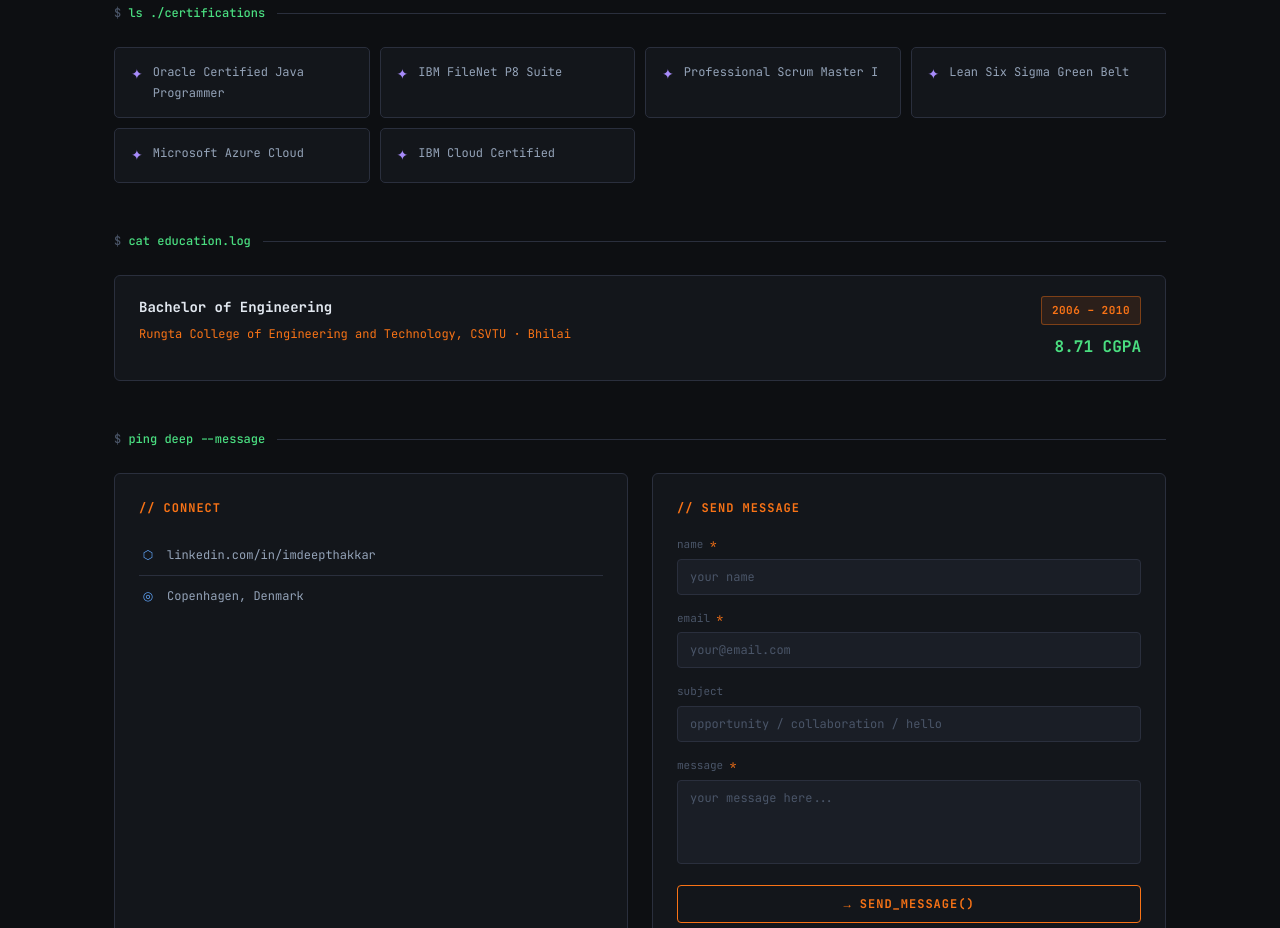
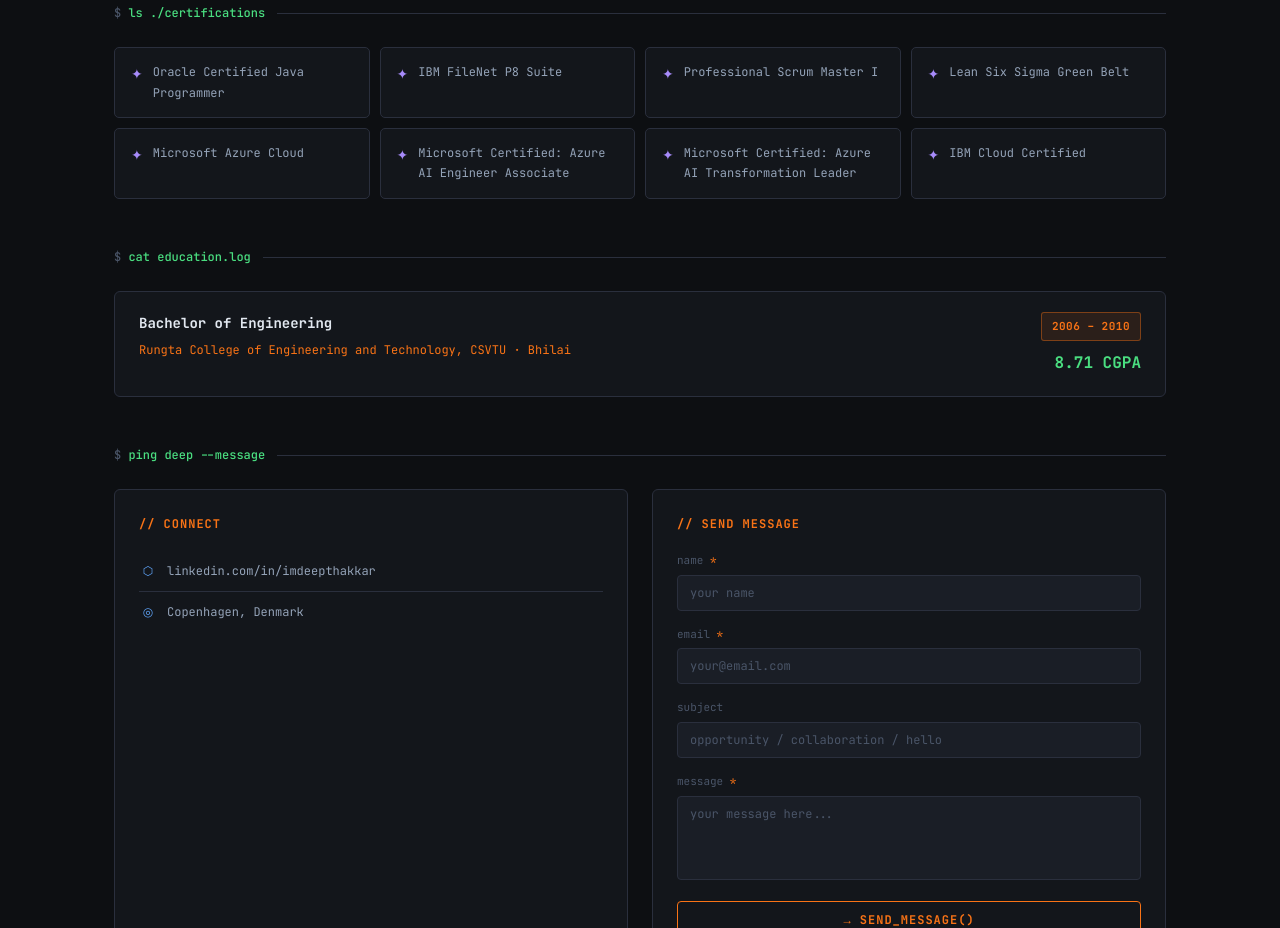
Before and after one commit to imdeepthakkar/deepthakkar, a plain HTML site: page index.html in a window 1280 px wide. Shown: the part 1835-2763 px from the top of the page. Drawn offline with Linux system fonts and the light colour scheme.

Commit message:
feat: add Microsoft AI certifications

```diff
--- a/index.html
+++ b/index.html
@@ -883,6 +883,8 @@
       <div class="cert-card"><span class="cert-icon">✦</span><span>Professional Scrum Master I</span></div>
       <div class="cert-card"><span class="cert-icon">✦</span><span>Lean Six Sigma Green Belt</span></div>
       <div class="cert-card"><span class="cert-icon">✦</span><span>Microsoft Azure Cloud</span></div>
+      <div class="cert-card"><span class="cert-icon">✦</span><span>Microsoft Certified: Azure AI Engineer Associate</span></div>
+      <div class="cert-card"><span class="cert-icon">✦</span><span>Microsoft Certified: Azure AI Transformation Leader</span></div>
       <div class="cert-card"><span class="cert-icon">✦</span><span>IBM Cloud Certified</span></div>
     </div>
   </section>
```
